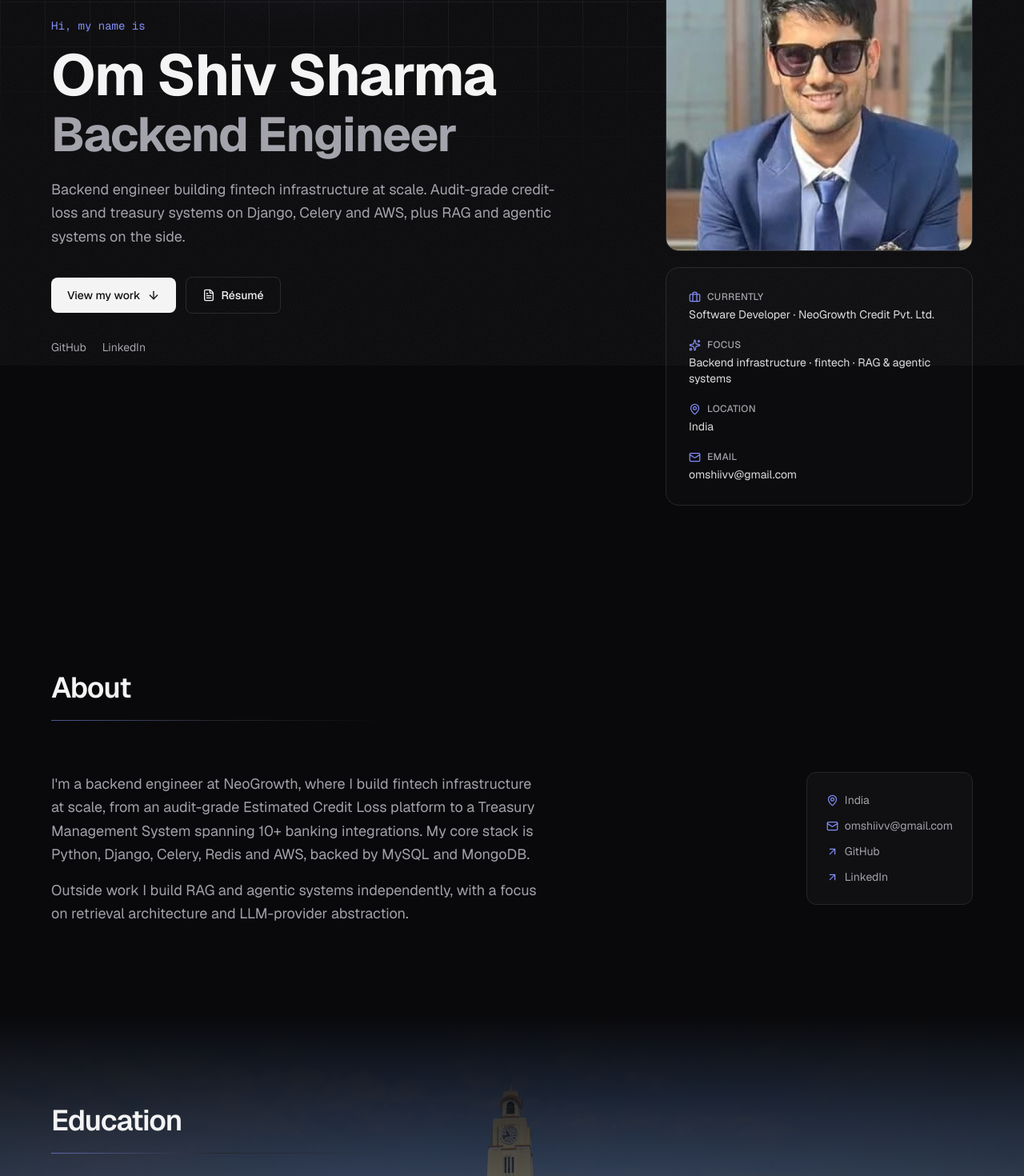
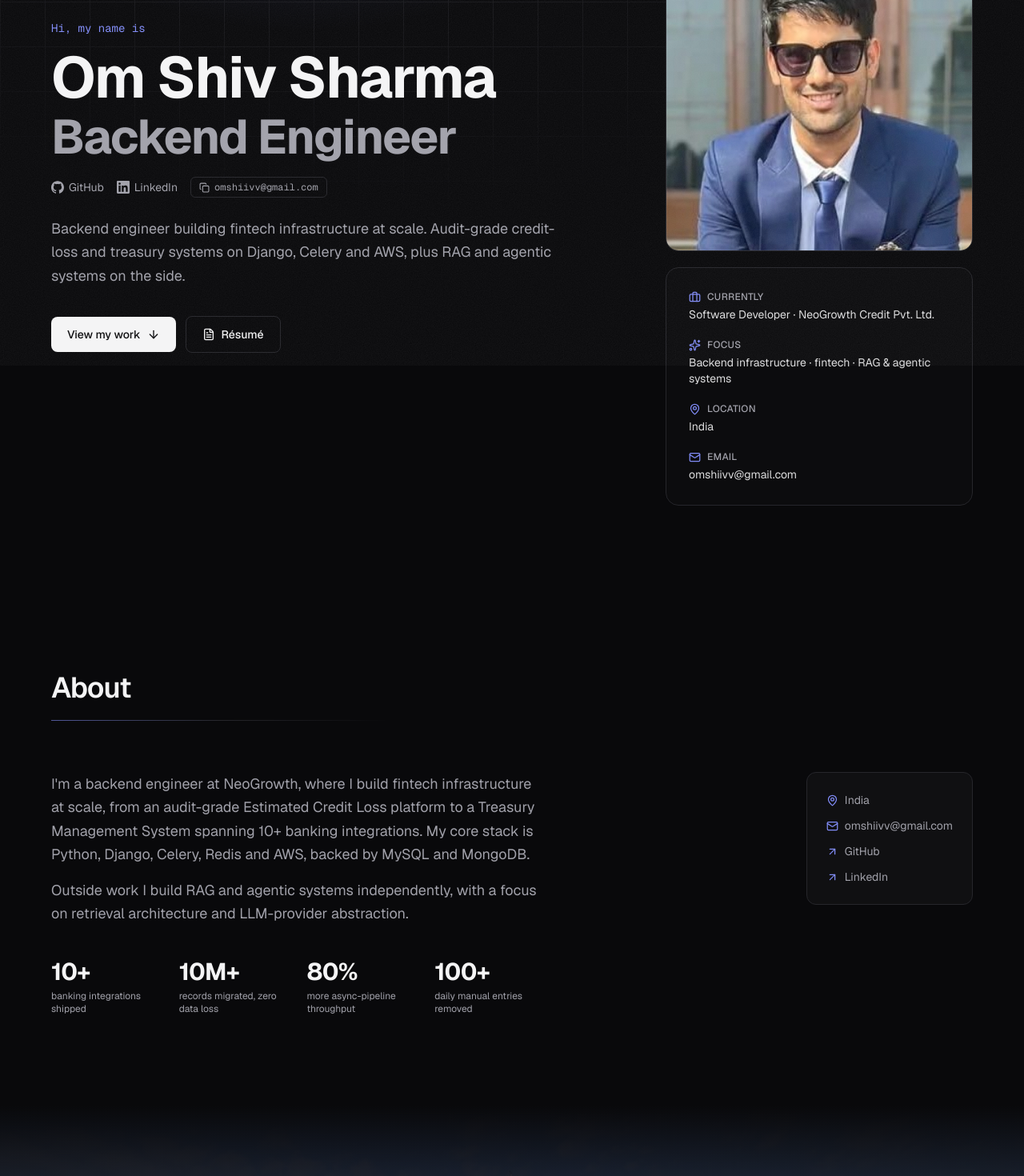
Before and after one commit to sharmaomshiv201/portfolio, a Next.js app: page / in a window 1280 px wide. Shown: the part 343-1813 px from the top of the page at 80% size. Built offline with nearby package versions, Linux system fonts and the light colour scheme.

Commit message:
Hero: brand icons + copy-email under the role; About: add stat numbers

```diff
--- /dev/null
+++ b/src/components/CopyEmail.tsx
@@ -0,0 +1,38 @@
+"use client";
+
+import { useState } from "react";
+import { Check, Copy } from "lucide-react";
+import { site } from "@/content/site";
+
+export function CopyEmail() {
+  const [copied, setCopied] = useState(false);
+
+  async function copy() {
+    try {
+      await navigator.clipboard.writeText(site.email);
+      setCopied(true);
+      setTimeout(() => setCopied(false), 1800);
+    } catch {
+      // clipboard blocked — fall back to the mail client
+      window.location.href = `mailto:${site.email}`;
+    }
+  }
+
+  return (
+    <button
+      onClick={copy}
+      aria-label={`Copy email address ${site.email}`}
+      className="inline-flex items-center gap-1.5 rounded-md border border-border px-2.5 py-1 font-mono text-xs text-muted transition-colors hover:border-foreground/40 hover:text-foreground"
+    >
+      {copied ? (
+        <>
+          <Check size={13} className="text-accent" /> Copied
+        </>
+      ) : (
+        <>
+          <Copy size={13} /> {site.email}
+        </>
+      )}
+    </button>
+  );
+}
--- a/src/components/sections/About.tsx
+++ b/src/components/sections/About.tsx
@@ -7,11 +7,27 @@ export function About() {
   return (
     <Section id="about" title="About">
       <div className="grid gap-10 lg:grid-cols-[minmax(0,1.3fr)_minmax(0,1fr)] lg:gap-16">
-        <Reveal className="max-w-2xl space-y-4 text-lg leading-relaxed text-muted">
-          {site.about.map((p, i) => (
-            <p key={i}>{p}</p>
-          ))}
-        </Reveal>
+        <div className="space-y-10">
+          <Reveal className="max-w-2xl space-y-4 text-lg leading-relaxed text-muted">
+            {site.about.map((p, i) => (
+              <p key={i}>{p}</p>
+            ))}
+          </Reveal>
+          <Reveal delay={60}>
+            <dl className="grid max-w-2xl grid-cols-2 gap-x-6 gap-y-6 sm:grid-cols-4">
+              {site.stats.map((s) => (
+                <div key={s.label}>
+                  <dt className="text-2xl font-bold tracking-tight text-foreground sm:text-3xl">
+                    {s.value}
+                  </dt>
+                  <dd className="mt-1 text-xs leading-snug text-muted">
+                    {s.label}
+                  </dd>
+                </div>
+              ))}
+            </dl>
+          </Reveal>
+        </div>
         <Reveal delay={80} className="lg:justify-self-end">
           <div className="spotlight-card rounded-xl border border-border bg-card p-6 text-sm lg:max-w-sm">
             <div className="flex items-center gap-2 text-muted">
--- a/src/components/sections/Hero.tsx
+++ b/src/components/sections/Hero.tsx
@@ -3,7 +3,15 @@ import { ArrowDown, FileText, MapPin, Mail, Briefcase, Sparkles } from "lucide-r
 import { site } from "@/content/site";
 import { Reveal } from "@/components/Reveal";
 import { Portrait } from "@/components/Portrait";
+import { CopyEmail } from "@/components/CopyEmail";
 import { CONTAINER } from "@/components/Section";
+
+const BRAND: Record<string, string> = {
+  GitHub:
+    "M12 .297c-6.63 0-12 5.373-12 12 0 5.303 3.438 9.8 8.205 11.385.6.113.82-.258.82-.577 0-.285-.01-1.04-.015-2.04-3.338.724-4.042-1.61-4.042-1.61C4.422 18.07 3.633 17.7 3.633 17.7c-1.087-.744.084-.729.084-.729 1.205.084 1.838 1.236 1.838 1.236 1.07 1.835 2.809 1.305 3.495.998.108-.776.417-1.305.76-1.605-2.665-.3-5.466-1.332-5.466-5.93 0-1.31.465-2.38 1.235-3.22-.135-.303-.54-1.523.105-3.176 0 0 1.005-.322 3.3 1.23.96-.267 1.98-.399 3-.405 1.02.006 2.04.138 3 .405 2.28-1.552 3.285-1.23 3.285-1.23.645 1.653.24 2.873.12 3.176.765.84 1.23 1.91 1.23 3.22 0 4.61-2.805 5.625-5.475 5.92.42.36.81 1.096.81 2.22 0 1.606-.015 2.896-.015 3.286 0 .315.21.69.825.57C20.565 22.092 24 17.592 24 12.297c0-6.627-5.373-12-12-12",
+  LinkedIn:
+    "M20.447 20.452h-3.554v-5.569c0-1.328-.027-3.037-1.852-3.037-1.853 0-2.136 1.445-2.136 2.939v5.667H9.351V9h3.414v1.561h.046c.477-.9 1.637-1.85 3.37-1.85 3.601 0 4.267 2.37 4.267 5.455v6.286zM5.337 7.433c-1.144 0-2.063-.926-2.063-2.065 0-1.138.92-2.063 2.063-2.063 1.14 0 2.064.925 2.064 2.063 0 1.139-.925 2.065-2.064 2.065zm1.782 13.019H3.555V9h3.564v11.452zM22.225 0H1.771C.792 0 0 .774 0 1.729v20.542C0 23.227.792 24 1.771 24h20.451C23.2 24 24 23.227 24 22.271V1.729C24 .774 23.2 0 22.222 0h.003z",
+};
 
 export function Hero() {
   const current = site.experience[0];
@@ -32,7 +40,7 @@ export function Hero() {
       <div
         className={`${CONTAINER} grid items-center gap-12 pb-16 pt-20 sm:pt-28 lg:grid-cols-[1.55fr_1fr] lg:gap-16 lg:pb-24`}
       >
-        {/* left — intro */}
+        {/* left: intro */}
         <div>
           <Reveal>
             <p className="mb-4 font-mono text-sm text-accent">Hi, my name is</p>
@@ -47,12 +55,41 @@ export function Hero() {
               {site.role}
             </h2>
           </Reveal>
-          <Reveal delay={180}>
+
+          <Reveal delay={170}>
+            <div className="mt-5 flex flex-wrap items-center gap-x-4 gap-y-2 text-sm">
+              {site.socials.map((s) => (
+                <a
+                  key={s.href}
+                  href={s.href}
+                  target="_blank"
+                  rel="noopener noreferrer"
+                  className="inline-flex items-center gap-1.5 text-muted transition-colors hover:text-foreground"
+                >
+                  {BRAND[s.label] ? (
+                    <svg
+                      viewBox="0 0 24 24"
+                      width="16"
+                      height="16"
+                      fill="currentColor"
+                      aria-hidden
+                    >
+                      <path d={BRAND[s.label]} />
+                    </svg>
+                  ) : null}
+                  {s.label}
+                </a>
+              ))}
+              <CopyEmail />
+            </div>
+          </Reveal>
+
+          <Reveal delay={220}>
             <p className="mt-6 max-w-2xl text-lg leading-relaxed text-muted">
               {site.tagline}
             </p>
           </Reveal>
-          <Reveal delay={240}>
+          <Reveal delay={280}>
             <div className="mt-9 flex flex-wrap items-center gap-3">
               <Link
                 href="/#projects"
@@ -70,24 +107,9 @@ export function Hero() {
               </a>
             </div>
           </Reveal>
-          <Reveal delay={300}>
-            <div className="mt-8 flex gap-5 text-sm text-muted">
-              {site.socials.map((s) => (
-                <a
-                  key={s.href}
-                  href={s.href}
-                  target="_blank"
-                  rel="noopener noreferrer"
-                  className="transition-colors hover:text-foreground"
-                >
-                  {s.label}
-                </a>
-              ))}
-            </div>
-          </Reveal>
         </div>
 
-        {/* right — portrait + snapshot */}
+        {/* right: portrait + snapshot */}
         <Reveal delay={220} className="lg:justify-self-end">
           <div className="mx-auto w-full max-w-sm space-y-5">
             <Portrait src={site.profileImage} name={site.name} />
--- a/src/content/site.ts
+++ b/src/content/site.ts
@@ -60,6 +60,13 @@ export const site = {
   about: [
     "I'm a backend engineer at NeoGrowth, where I build fintech infrastructure at scale, from an audit-grade Estimated Credit Loss platform to a Treasury Management System spanning 10+ banking integrations. My core stack is Python, Django, Celery, Redis and AWS, backed by MySQL and MongoDB.",
     "Outside work I build RAG and agentic systems independently, with a focus on retrieval architecture and LLM-provider abstraction.",
+  ],
+  /** Small numbers shown in the About section */
+  stats: [
+    { value: "10+", label: "banking integrations shipped" },
+    { value: "10M+", label: "records migrated, zero data loss" },
+    { value: "80%", label: "more async-pipeline throughput" },
+    { value: "100+", label: "daily manual entries removed" },
   ],
   location: "India",
   /** Shown on the Contact section and used for the mailto: link */
```
